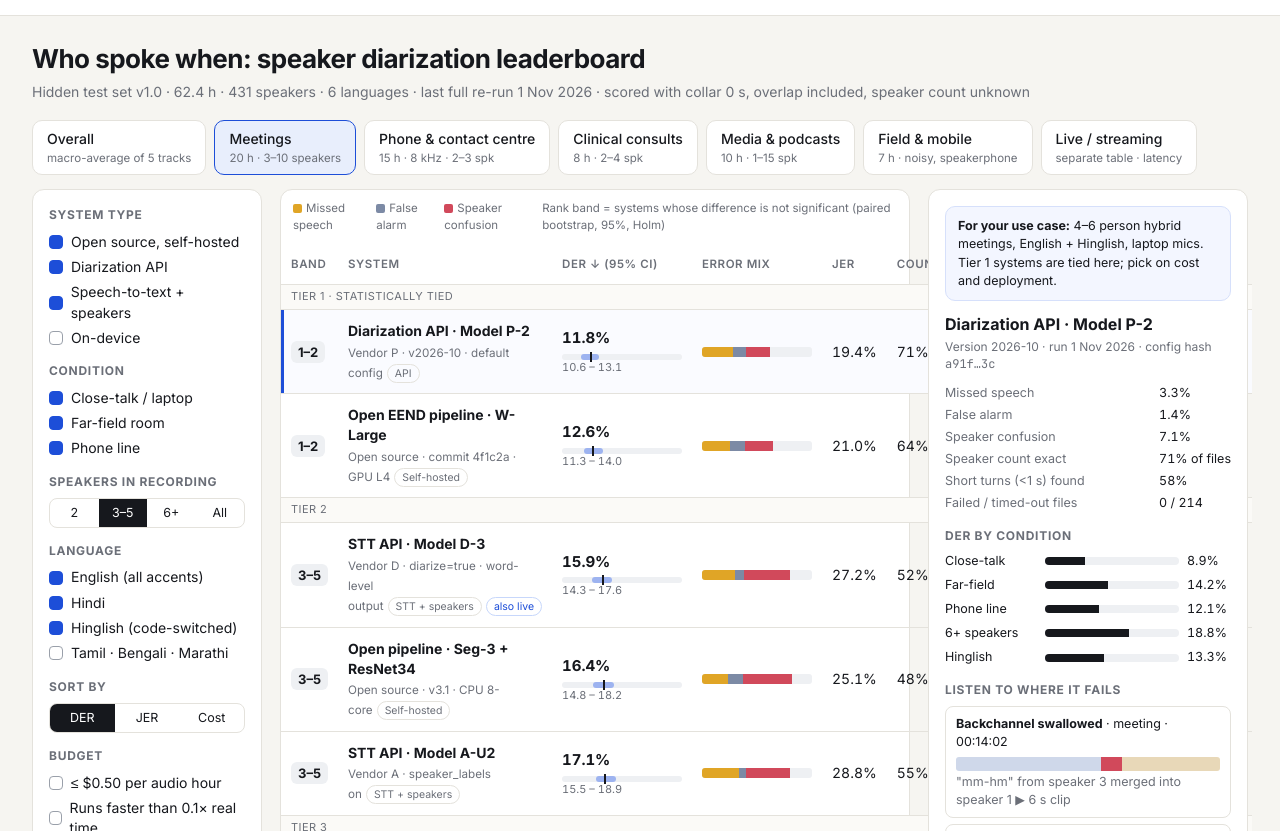
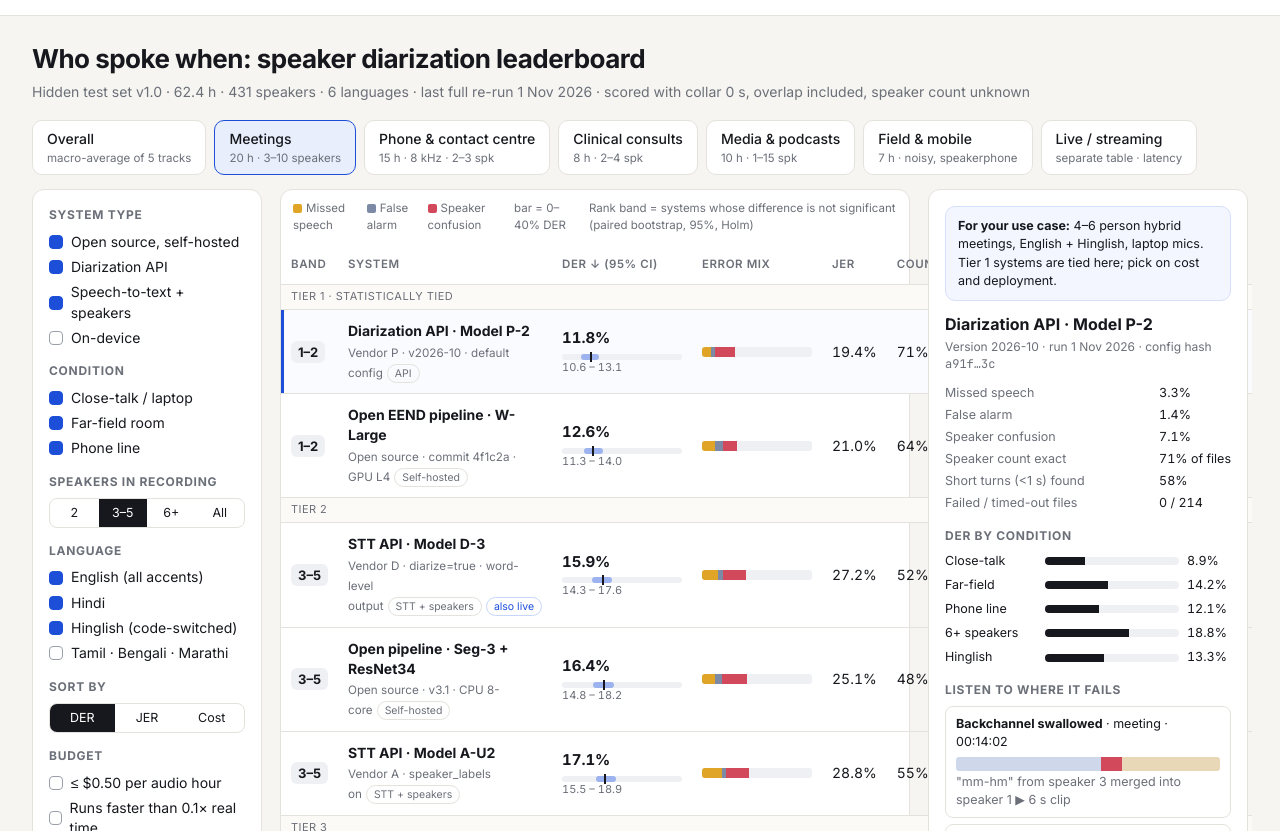
Before and after one commit to amartya1523/voice-arena-diarization-eval, a plain HTML site: page leaderboard/index.html in a window 1280 px wide. Shown: the part 48-879 px from the top of the page. Drawn offline with Linux system fonts and the light colour scheme.

Commit message:
Draw error-mix bars to a common DER scale

```diff
--- a/leaderboard/index.html
+++ b/leaderboard/index.html
@@ -124,36 +124,36 @@
     </aside>
 
     <section class="card">
-      <div class="legend"><span><i style="background:var(--miss)"></i>Missed speech</span><span><i style="background:var(--fa)"></i>False alarm</span><span><i style="background:var(--conf)"></i>Speaker confusion</span><span style="margin-left:auto">Rank band = systems whose difference is not significant (paired bootstrap, 95%, Holm)</span></div>
+      <div class="legend"><span><i style="background:var(--miss)"></i>Missed speech</span><span><i style="background:var(--fa)"></i>False alarm</span><span><i style="background:var(--conf)"></i>Speaker confusion</span><span>bar = 0–40% DER</span><span style="margin-left:auto">Rank band = systems whose difference is not significant (paired bootstrap, 95%, Holm)</span></div>
       <table>
         <thead><tr><th>Band</th><th>System</th><th>DER ↓ (95% CI)</th><th>Error mix</th><th>JER</th><th>Count right</th><th>Overlap DER</th><th>Speed</th><th>$ / audio h</th></tr></thead>
         <tbody>
           <tr class="tierline"><td colspan="9">Tier 1 · statistically tied</td></tr>
           <tr class="sel"><td><span class="band">1–2</span></td><td class="sys"><b>Diarization API · Model P-2</b><small>Vendor P · v2026-10 · default config</small><span class="badge">API</span></td>
             <td><div class="der num">11.8%</div><div class="ci"><div class="r" style="left:16%;width:15%"></div><div class="p" style="left:23%"></div></div><div class="cil num">10.6 – 13.1</div></td>
-            <td><div class="stack"><span style="width:28%;background:var(--miss)"></span><span style="width:12%;background:var(--fa)"></span><span style="width:22%;background:var(--conf)"></span></div></td>
+            <td><div class="stack"><span style="width:8.3%;background:var(--miss)"></span><span style="width:3.5%;background:var(--fa)"></span><span style="width:17.8%;background:var(--conf)"></span></div></td>
             <td class="num">19.4%</td><td class="num">71%</td><td class="num">31.0%</td><td class="num">0.02×</td><td class="num">$0.36</td></tr>
           <tr><td><span class="band">1–2</span></td><td class="sys"><b>Open EEND pipeline · W-Large</b><small>Open source · commit 4f1c2a · GPU L4</small><span class="badge">Self-hosted</span></td>
             <td><div class="der num">12.6%</div><div class="ci"><div class="r" style="left:18%;width:16%"></div><div class="p" style="left:25%"></div></div><div class="cil num">11.3 – 14.0</div></td>
-            <td><div class="stack"><span style="width:25%;background:var(--miss)"></span><span style="width:14%;background:var(--fa)"></span><span style="width:26%;background:var(--conf)"></span></div></td>
+            <td><div class="stack"><span style="width:12.1%;background:var(--miss)"></span><span style="width:6.8%;background:var(--fa)"></span><span style="width:12.6%;background:var(--conf)"></span></div></td>
             <td class="num">21.0%</td><td class="num">64%</td><td class="num">28.7%</td><td class="num">0.05×</td><td class="num">$0.09*</td></tr>
           <tr class="tierline"><td colspan="9">Tier 2</td></tr>
           <tr><td><span class="band">3–5</span></td><td class="sys"><b>STT API · Model D-3</b><small>Vendor D · diarize=true · word-level output</small><span class="badge">STT + speakers</span><span class="badge live">also live</span></td>
             <td><div class="der num">15.9%</div><div class="ci"><div class="r" style="left:25%;width:17%"></div><div class="p" style="left:33%"></div></div><div class="cil num">14.3 – 17.6</div></td>
-            <td><div class="stack"><span style="width:30%;background:var(--miss)"></span><span style="width:8%;background:var(--fa)"></span><span style="width:42%;background:var(--conf)"></span></div></td>
+            <td><div class="stack"><span style="width:14.9%;background:var(--miss)"></span><span style="width:4.0%;background:var(--fa)"></span><span style="width:20.9%;background:var(--conf)"></span></div></td>
             <td class="num">27.2%</td><td class="num">52%</td><td class="num">58.1%</td><td class="num">0.01×</td><td class="num">$0.26</td></tr>
           <tr><td><span class="band">3–5</span></td><td class="sys"><b>Open pipeline · Seg-3 + ResNet34</b><small>Open source · v3.1 · CPU 8-core</small><span class="badge">Self-hosted</span></td>
             <td><div class="der num">16.4%</div><div class="ci"><div class="r" style="left:26%;width:17%"></div><div class="p" style="left:34%"></div></div><div class="cil num">14.8 – 18.2</div></td>
-            <td><div class="stack"><span style="width:24%;background:var(--miss)"></span><span style="width:13%;background:var(--fa)"></span><span style="width:45%;background:var(--conf)"></span></div></td>
+            <td><div class="stack"><span style="width:12.0%;background:var(--miss)"></span><span style="width:6.5%;background:var(--fa)"></span><span style="width:22.5%;background:var(--conf)"></span></div></td>
             <td class="num">25.1%</td><td class="num">48%</td><td class="num">33.9%</td><td class="num">0.18×</td><td class="num">$0.04*</td></tr>
           <tr><td><span class="band">3–5</span></td><td class="sys"><b>STT API · Model A-U2</b><small>Vendor A · speaker_labels on</small><span class="badge">STT + speakers</span></td>
             <td><div class="der num">17.1%</div><div class="ci"><div class="r" style="left:28%;width:17%"></div><div class="p" style="left:35%"></div></div><div class="cil num">15.5 – 18.9</div></td>
-            <td><div class="stack"><span style="width:34%;background:var(--miss)"></span><span style="width:6%;background:var(--fa)"></span><span style="width:40%;background:var(--conf)"></span></div></td>
+            <td><div class="stack"><span style="width:18.2%;background:var(--miss)"></span><span style="width:3.2%;background:var(--fa)"></span><span style="width:21.4%;background:var(--conf)"></span></div></td>
             <td class="num">28.8%</td><td class="num">55%</td><td class="num">61.4%</td><td class="num">0.03×</td><td class="num">$0.37</td></tr>
           <tr class="tierline"><td colspan="9">Tier 3</td></tr>
           <tr><td><span class="band">6</span></td><td class="sys"><b>Cloud STT · Model G-C</b><small>Vendor G · min 1 / max 10 speakers</small><span class="badge">STT + speakers</span></td>
             <td><div class="der num">24.3%</div><div class="ci"><div class="r" style="left:41%;width:19%"></div><div class="p" style="left:50%"></div></div><div class="cil num">22.4 – 26.6</div></td>
-            <td><div class="stack"><span style="width:30%;background:var(--miss)"></span><span style="width:9%;background:var(--fa)"></span><span style="width:61%;background:var(--conf)"></span></div></td>
+            <td><div class="stack"><span style="width:18.2%;background:var(--miss)"></span><span style="width:5.5%;background:var(--fa)"></span><span style="width:37.1%;background:var(--conf)"></span></div></td>
             <td class="num">38.0%</td><td class="num warnc">29%</td><td class="num">66.0%</td><td class="num">0.04×</td><td class="num">$0.96</td></tr>
         </tbody>
       </table>
```
